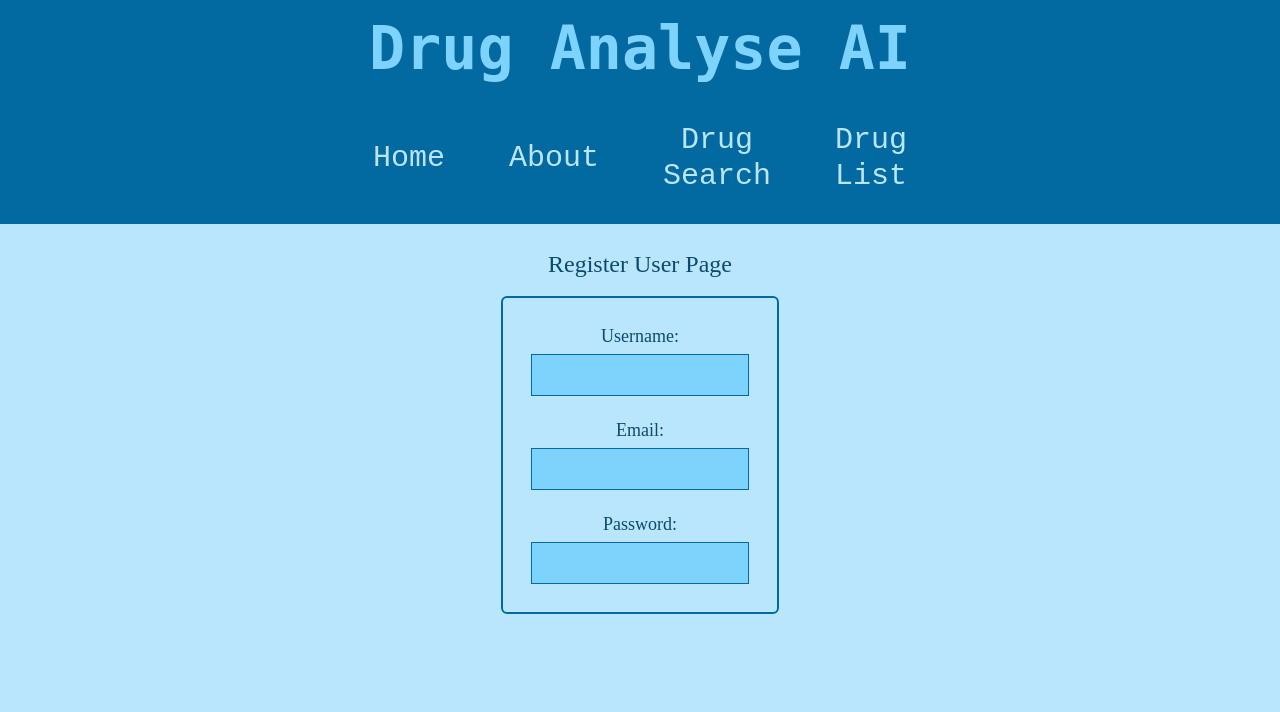
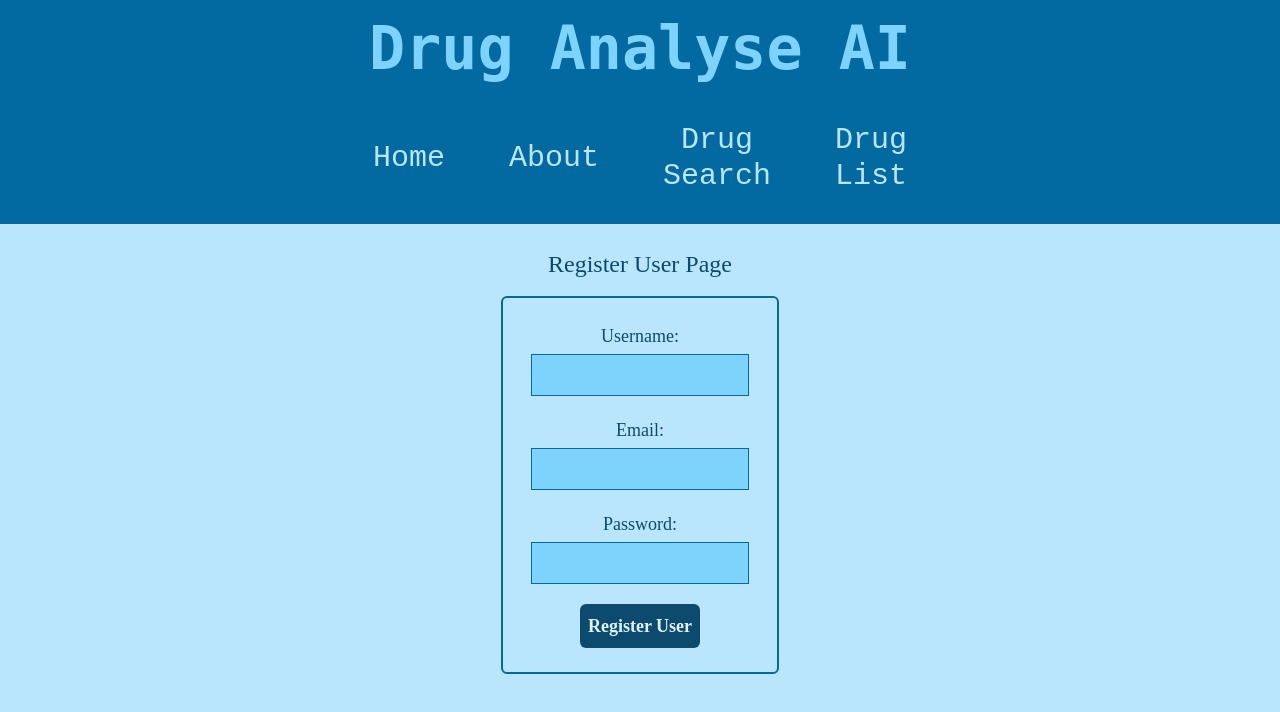
Before and after one commit to valvira-gh/drug_analyse_ai, a Next.js app: page /register-user in a window 1280 px wide. Shown: the top 712 px of the page. Built offline with nearby package versions, Linux system fonts and the light colour scheme.

Commit message:
registerUser API route

```diff
--- a/app/register-user/RegisterUserForm.tsx
+++ b/app/register-user/RegisterUserForm.tsx
@@ -1,6 +1,33 @@
+import { type NextRequest } from "next/server";
+
 const RegisterUserForm: React.FC = () => {
+  async function submitRegisterUser(formData: FormData) {
+    "use server";
+    const rawFormData = {
+      username: formData.get("username"),
+      email: formData.get("email"),
+      password: formData.get("password"),
+    };
+    const response = await fetch("/api/register-user", {
+      method: "POST",
+      headers: {
+        "Content-Type": "application/json",
+      },
+      body: JSON.stringify(rawFormData),
+    });
+
+    if (response.ok) {
+      console.log("User registered successfully");
+    } else {
+      console.error("User registration failed");
+    }
+  }
+
   return (
-    <form className="flex flex-col items-center border-2 border-sky-700 rounded-md p-4">
+    <form
+      action={submitRegisterUser}
+      className="flex flex-col items-center border-2 border-sky-700 rounded-md p-4"
+    >
       <div className="flex flex-col items-center m-2">
         <label htmlFor="username" className="text-sky-900 text-lg">
           Username:
@@ -34,6 +61,12 @@ const RegisterUserForm: React.FC = () => {
           className="border bg-sky-300 border-sky-700 p-2 m-1"
         />
       </div>
+      <button
+        type="submit"
+        className="bg-sky-900 text-sky-100 font-bold p-2 m-2 rounded-md text-lg"
+      >
+        Register User
+      </button>
     </form>
   );
 };
--- a/app/utils/actions.ts
+++ b/app/utils/actions.ts
@@ -14,3 +14,12 @@ export async function searchDrugs(
   setSearchResults(data);
   console.log(data.results);
 }
+
+export async function submitRegisterUser(formData: FormData) {
+  const username = formData.get("username");
+  const email = formData.get("email");
+  const password = formData.get("password");
+
+  console.log("Toimii:");
+  console.log(username, email, password);
+}
--- a/package.json
+++ b/package.json
@@ -10,6 +10,7 @@
   },
   "dependencies": {
     "@vercel/postgres": "^0.8.0",
+    "bcrypt": "^5.1.1",
     "body-parser": "^1.20.2",
     "cors": "^2.8.5",
     "dotenv": "^16.4.5",
```
Also changed, not shown: 2 other files (tests, documents, lock files or other folders).
